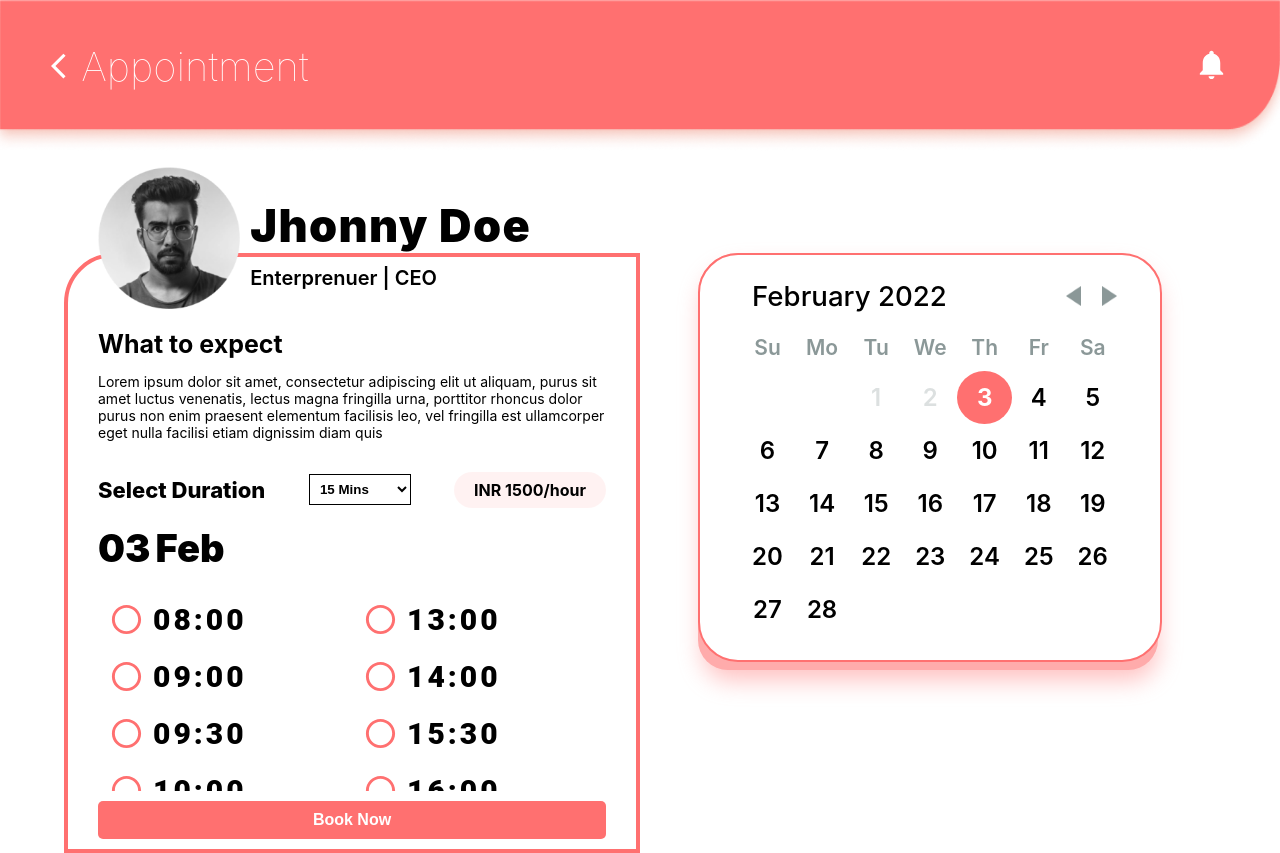
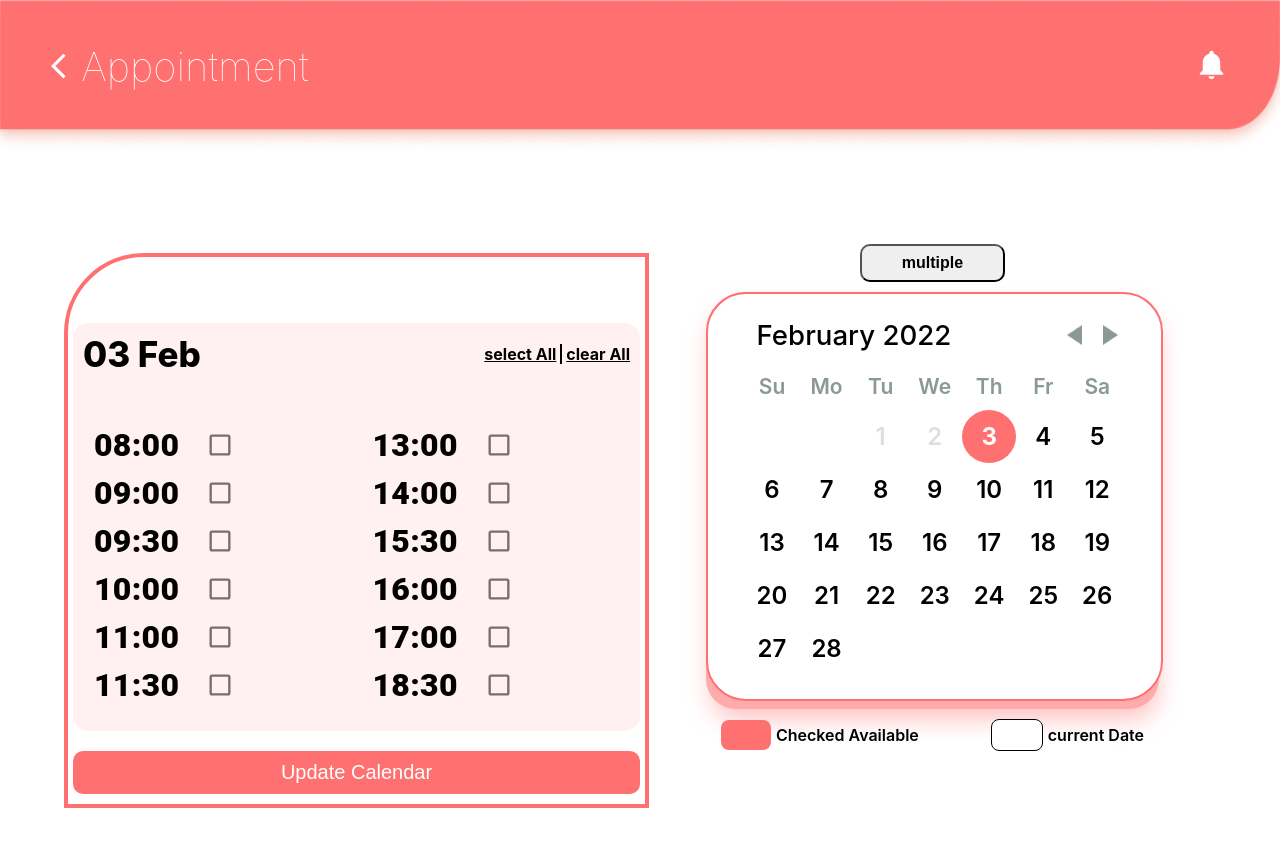
Before and after one commit to jatinmakad/calendar, a React (Create React App) app: page /calendar in a window 1280 px wide. After the commit the page ends 808 px from the top, so only its background shows below. Built offline with nearby package versions, Linux system fonts and the light colour scheme.

Commit message:
sdfkjvjio

```diff
--- a/package.json
+++ b/package.json
@@ -13,6 +13,7 @@
     "react-calendar": "^3.6.0",
     "react-day-picker": "^7.4.10",
     "react-dom": "^17.0.2",
+    "react-router-dom": "^6.2.1",
     "react-scripts": "5.0.0",
     "web-vitals": "^2.1.2"
   },
--- a/src/App.css
+++ b/src/App.css
@@ -322,6 +322,7 @@ font-weight: 900 !important;
 }
 
 @media (max-width: 850px) {
+
   .number {
     display: flex;
     flex-direction: column-reverse;
--- a/src/App.js
+++ b/src/App.js
@@ -3,12 +3,22 @@ import './App.css';
 import Appointment from './Appointment';
 import Demo from './Demo';
 import Header from './Header';
+import { Routes, Route, Link } from "react-router-dom";
+import Test from "./Test";
+import Homepage from "./HomePage";
 
 function App() {
   return (
     <div className='App'>
-      <Header/>
-  <Appointment/>
+       <Header/>
+      <Routes>
+        <Route path="/calendar" element={<Demo/>} />
+        <Route path="/appointment" element={<Appointment />} />
+      </Routes>
+
+  {/* <Appointment/> */}
+  {/* <Demo/> */}
+  {/* <Test/> */}
     </div>
 
   );
--- /dev/null
+++ b/src/Demo.css
@@ -0,0 +1,142 @@
+.date-format {
+  display: flex;
+  justify-content: space-between;
+  align-items: center;
+  padding: 5px 10px;
+}
+.date-format-span {
+  font-size: 35px;
+  font-weight: 800;
+}
+.date-format-outer {
+  background: #fff1f1;
+  border-radius: 15px;
+  margin-bottom: 20px;
+}
+.date-format-main {
+}
+.date-inner-sceond {
+  background: #fff1f1;
+}
+.demo-left {
+  border: 4px solid #ff7070;
+  padding-top: 50px;
+  padding-left: 5px;
+  padding-right: 5px;
+  padding-bottom: 10PX;
+  border-top-left-radius: 80px;
+  max-height: 500px;
+  overflow-y: scroll;
+  overflow-x: hidden;
+}
+.demo-left::-webkit-scrollbar {
+  width: 0;
+}
+.date-inner-left {
+  height: 300px;
+  padding: 0 5px;
+  overflow-y: scroll;
+  overflow-x: hidden;
+  margin-bottom: 10px;
+  margin-top: 20px;
+}
+.date-inner-left::-webkit-scrollbar {
+  width: 5px;
+}
+.date-inner-left::-webkit-scrollbar-track {
+  background: lightgray;
+}
+.date-inner-left::-webkit-scrollbar-thumb {
+  background-color: black;
+  border-radius: 20px;
+}
+.radio-label-left {
+  font-size: 32px !important;
+  font-weight: 1000 !important;
+  margin-right: 10px !important;
+}
+.radio-main {
+  padding: 0 20px;
+}
+.radio-outer-second .MuiSvgIcon-root {
+  /* color: #ff7070 !important; */
+  font-size: 28px !important;
+  margin-left: 8px;
+  border: none !important;
+  font-weight: 900 !important;
+}
+.radio-outer-second {
+  align-self: flex-start;
+}
+.update {
+  width: 100%;
+  padding: 10px 0;
+  border: none;
+  background-color: #ff7070;
+  color: #fff;
+  font-weight: 500;
+  font-size: 20px;
+  border-radius: 10px;
+  cursor: pointer;
+}
+.second-bottom {
+  display: flex;
+  justify-content: space-evenly;
+  width: 100%;
+}
+.second-bottom p {
+  font-size: 16px;
+  font-weight: 600;
+}
+.second-bottom span {
+  padding: 5px 25px;
+  margin-right: 5px;
+  height: 30px;
+  border-radius: 8px;
+  background-color: #ff7070;
+}
+.demo-second {
+  display: flex;
+  flex-direction: column;
+  justify-content: center;
+  align-items: center;
+}
+.select-all span{
+   font-weight: 700;
+   text-decoration: underline;
+   cursor: pointer;
+}
+@media (max-width: 850px) {
+  .second-bottom p {
+    font-size: 15px !important;
+  }
+  .radio-main {
+    padding: 0 5px;
+  }
+  .date-format-span {
+    font-size: 30px;
+    font-weight: 800;
+  }
+  .radio-outer-second .MuiSvgIcon-root {
+    font-size: 25px !important;
+  }
+  .update {
+    font-size: 17px;
+  }
+  .second-right {
+    margin-bottom: 50px !important;
+  }
+  .second-bottom span {
+    padding: 5px 20px !important;
+    margin-right: 5px;
+    height: 25px !important;
+    border-radius: 8px;
+    background-color: #ff7070;
+  }
+  .radio-label-left {
+    font-size: 23px !important;
+    font-weight: 800 !important;
+    margin-bottom: 8px !important;
+    margin-right: 4px !important;
+  }
+}
--- a/src/Demo.js
+++ b/src/Demo.js
@@ -3,41 +3,52 @@ import DayPicker, { DateUtils } from "react-day-picker";
 import "react-day-picker/lib/style.css";
 import Collapse from "@material-ui/core/Collapse";
 import FilterListIcon from "@material-ui/icons/FilterList";
-
-
-const userDataSelect = [
-  { name: "Jeevan" },
-  { name: "Manish" },
-  { name: "Prince" },
-  { name: "Arti" },
-  { name: "rahul" },
-];
-
+import "./Demo.css";
+import Checkbox from "@material-ui/icons/CheckBox";
+import "./App.css";
+import {
+  Avatar,
+  CardHeader,
+  FormControl,
+  FormControlLabel,
+  FormLabel,
+  Grid,
+  Radio,
+  RadioGroup,
+  Typography,
+} from "@material-ui/core";
+import KeyboardArrowDownIcon from "@material-ui/icons/KeyboardArrowDown";
+import Test from "./Test";
 function Demo() {
-  const [date, setData] = useState([]);
+  const [date, setData] = useState([{ date: new Date(), id: 1 }]);
   const [da, setDa] = useState([]);
   const [collapse, setCollapse] = useState(0);
-  const [select,setSelected] = useState(false)
+  const [select, setSelected] = useState(false);
   const [users, setUsers] = useState([]);
   useEffect(() => {
-    setUsers(userDataSelect);
+    // setUsers(userDataSelect);
   }, []);
   const handleDayClick = (day, { selected }) => {
+    //  console.log(day,selected,"=====")
     const selectedDays = date.concat();
     if (selected) {
-        const selectedIndex = selectedDays.findIndex((selectedDay) =>
-          DateUtils.isSameDay(selectedDay, day)
-        );
-        selectedDays.splice(selectedIndex, 1);
+      // let updated = date.filter((e) => e.id !==   )
+      // setData(updated)
+      // console.log(updated,"=============")
+      // const selectedIndex = selectedDays.findIndex((selectedDay) =>
+      //   DateUtils.isSameDay(selectedDay, day)
+      // );
+      // selectedDays.splice(selectedIndex, 1);
     } else {
-        selectedDays.push({ date: day });
+      let no = date.length + 1;
+      selectedDays.push({ date: day, id: no });
     }
     setData(selectedDays);
-    }
-  const handleDayClick2 = (day,{selected}) => {
-    setData("")
-    setData([{date : selected ? undefined : day}])
-  }
+  };
+  const handleDayClick2 = (day, { selected }) => {
+    setData("");
+    setData([{ date: selected ? new Date() : day }]);
+  };
   const handleChange = (e) => {
     const { name, checked } = e.target;
     if (name === "allSelect") {
@@ -66,85 +77,261 @@ function Demo() {
     );
     setData(news);
   };
-  console.log(date,"data")
   const today = new Date();
   const modifiers = {
     currentDay: new Date(),
-    selected : date.map((r) => r.date)
+    selected: date?.map((r) => r.date),
   };
   const modifiersStyles = {
     currentDay: {
-      color: 'black',
-      border:"1px solid black",
-      backgroundColor: '#fff',
+      color: "#FF7070",
+      backgroundColor: "#fff",
     },
-    selected:{
-      backgroundColor:"#FF7070",
+    selected: {
+      backgroundColor: "#FF7070",
       color: "#fff",
+    },
+  };
+  const [checked, setChecked] = useState([]);
+  const selectAll = () => {
+    console.log();
+    setChecked(
+      time.map((r) => r.value)
+    );
+  };
+  const clearAll = () => {
+    setChecked([]);
+  };
+  const handleCheck = (event,time,no) => {
+    // date.map((r) => r.date === time ? setData((r) => [...r,[event]]) : r)
+    // setData((r) => r.map((e) => e.date === time ? {...r,event} : e))
+  // date.map((r) => r.date == time ? setChecked((prev) => [...prev,event]) : r)
+    // setChecked(date.map((r) => r.date == time ? (prev) => [...prev,event] : r))
+    setChecked((prev) =>
+      prev.includes(event) ? prev.filter((r) => r !== event) : [...prev, event]
+    );
+  };
+  // console.log(date,"=================")
+  const [ss,setSs] = useState([]);
+  const cK =(e,r) => {
+    // setSs(e)
   }
-  };
+
   return (
-    <div>
-      <button onClick={() => setSelected(prevCheck => !prevCheck)} style={{borderRadius:"20px"}}>multiple</button>
-      <DayPicker
-      style={{backgroundColor:"red !important"}}
-        selectedDays={date.map((r) => r.date)}
-        disabledDays={{ before: today }}
-        onDayClick={select === false ? handleDayClick2 :handleDayClick}
-        mode={select === false ? "single" : "multiple"}
-        modifiers={modifiers}
-        modifiersStyles={modifiersStyles}
-      />
+    <div
+      style={{
+        width: "100%",
+        height: "100%",
+        display: "flex",
+        justifyContent: "center",
+        alignItems: "center",
+      }}
+    >
+      <div className="number">
+        <div style={{ flex: ".5" }} className="demo-left">
           {date.map((e, ind) => {
+            let day = e?.date?.toString().slice(4, 8);
+            let dateNo = e?.date?.toString().slice(7, 10);
             return (
-          <div>
-            <p>
-              {new Date(e.date).toString()}
+              <div className="date-format-main">
+                <div className="date-format-outer">
+                  <p
+                    className="date-format"
+                    style={{
+                      border: ind === collapse ? "" : "2px solid #FF7070",
+                      background: ind === collapse ? "" : "#fff",
+                      borderRadius: ind === collapse ? " " : "15px",
+                    }}
+                  >
+                    <span className="date-format-span">
+                      {dateNo} {day}
+                    </span>
+                    {ind === collapse ? (
+                      <p className="select-all">
+                        <span
+                          style={{
+                            borderRight: "2px solid black",
+                            paddingRight: "4px",
+                            marginRight: "4px",
+                          }}
+                          onClick={selectAll}
+                        >
+                          select All
+                        </span>
+                        <span onClick={clearAll}>clear All</span>
+                      </p>
+                    ) : (
+                      ""
+                    )}
+
                     {date.length >= 2 ? (
-                <FilterListIcon
+                      <KeyboardArrowDownIcon
                         onClick={() => handleExpandClick(ind)}
                         key={ind}
+                        style={{
+                          transform: ind === collapse ? "rotate(180deg)" : "",
+                        }}
                       />
                     ) : (
                       ""
                     )}
                   </p>
                   <Collapse in={ind === collapse} timeout="auto" unmountOnExit>
-              <div key={ind}>
-                <div className="form-check">
-                  <input
-                    type="checkbox"
-                    className="form-check-input"
-                    name="allSelect"
-                    // checked={
-                    //   users.filter((user) => user?.isChecked !== true).length < 1
-                    // }
-                    checked={!users.some((user) => user?.isChecked !== true)}
-                    onChange={handleChange}
+                    <div className="date-inner-left date-inner-sceond">
+                      <Grid spacing={2} container lg={12}>
+                        <Grid
+                          item
+                          xs={6}
+                          style={{
+                            display: "flex",
+                            flexDirection: "column",
+                            position: "relative",
+                          }}
+                          onClick={() => cK(ind,collapse)}
+                        >
+                          <Test
+                            handleCheck={handleCheck}
+                            checked={checked}
+                            time={e.date}
+                            no={dateNo}
+                            data={time.slice(0, 7)}
                           />
-                  <label className="form-check-label ms-2">All Select</label>
-                </div>
-                {users.map((user, index) => (
-                  <form className="form-check" key={index}>
-                    <input
-                      type="checkbox"
-                      className="form-check-input"
-                      name={user.name}
-                      checked={user?.isChecked || false}
-                      onChange={handleChange}
+                        </Grid>
+                        <Grid
+                          item
+                          xs={6}
+                          style={{ display: "flex", flexDirection: "column" }}
+                        >
+                          <Test
+                            handleCheck={handleCheck}
+                            checked={checked}
+                            time={e.date}
+                            no={dateNo}
+                            data={time.slice(7, 14)}
                           />
-                    <label className="form-check-label ms-2">{user.name}</label>
-                  </form>
-                ))}
-
+                        </Grid>
+                      </Grid>
                     </div>
                   </Collapse>
-            <button onClick={() => submit(ind)}>submit</button>
+                </div>
               </div>
             );
           })}
-
+          <button className="update">Update Calendar</button>
+        </div>
+        <div className="second second-right">
+          <div className="inner demo-second">
+            <button
+              onClick={() => setSelected((prevCheck) => !prevCheck)}
+              style={{
+                borderRadius: "10px",
+                background: select ? "#FF7070" : "",
+                padding: "8px 40px",
+                fontSize: "16px",
+                color: select ? "#fff" : "",
+                fontWeight: "600",
+                border: select ? "none" : "",
+                marginBottom: "10px",
+                cursor: "pointer",
+              }}
+            >
+              multiple
+            </button>
+            <div className="calendar-outer">
+              <DayPicker
+                selectedDays={date.map((r) => r.date)}
+                disabledDays={{ before: today }}
+                onDayClick={select === false ? handleDayClick2 : handleDayClick}
+                mode={select === false ? "single" : "multiple"}
+                modifiers={modifiers}
+                className="calendar-inner"
+                minDate={new Date()}
+                modifiersStyles={modifiersStyles}
+              />
+            </div>
+            <div className="second-bottom">
+              <p>
+                <span></span>Checked Available
+              </p>
+              <p>
+                <span
+                  style={{ background: "#fff", border: "1px solid black" }}
+                ></span>
+                current Date
+              </p>
+            </div>
+          </div>
+        </div>
+      </div>
     </div>
   );
 }
 export default Demo;
+
+const time = [
+  {
+    value: "08:00",
+  },
+  {
+    value: "09:00",
+  },
+  {
+    value: "09:30",
+  },
+  {
+    value: "10:00",
+  },
+  {
+    value: "11:00",
+  },
+  {
+    value: "11:30",
+  },
+  {
+    value: "12:00",
+  },
+  {
+    value: "13:00",
+  },
+  {
+    value: "14:00",
+  },
+  {
+    value: "15:30",
+  },
+  {
+    value: "16:00",
+  },
+  {
+    value: "17:00",
+  },
+  {
+    value: "18:30",
+  },
+  {
+    value: "19:00",
+  },
+];
+const time2 = [
+  {
+    value: "13:00",
+  },
+  {
+    value: "14:00",
+  },
+  {
+    value: "15:30",
+  },
+  {
+    value: "16:00",
+  },
+  {
+    value: "17:00",
+  },
+  {
+    value: "18:30",
+  },
+  {
+    value: "19:00",
+  },
+];
--- /dev/null
+++ b/src/Test.js
@@ -0,0 +1,28 @@
+import React, { useState } from "react";
+import Checkbox from "@material-ui/core/Checkbox";
+import { FormControlLabel, Typography } from "@material-ui/core";
+const Test = ({ checked, handleCheck, data,time,no }) => {
+    return (data.map((e) => (
+        <FormControlLabel
+            className="radio-outer-second"
+            labelPlacement="start"
+            control={
+                <Checkbox
+                    onChange={() => handleCheck(e.value,time,no)}
+                    checked={checked.includes(e.value)}
+                    value={e.value}
+                />
+            }
+            label={
+                <Typography className="radio-label-left">
+                    {e.value}
+                </Typography>
+            }
+        />
+
+    ))
+
+    );
+};
+
+export default Test;
--- a/src/index.js
+++ b/src/index.js
@@ -1,11 +1,15 @@
 import React from 'react';
 import ReactDOM from 'react-dom';
 import './index.css';
+import { BrowserRouter } from "react-router-dom";
 import App from './App';
 
 ReactDOM.render(
   <React.StrictMode>
+    <BrowserRouter>
     <App />
+    </BrowserRouter>
+
   </React.StrictMode>,
   document.getElementById('root')
 );
```
Also changed, not shown: src/HomePage.js (added), 1 other file (tests, documents, lock files or other folders). Lines whose indentation alone changed are shown as unchanged.
